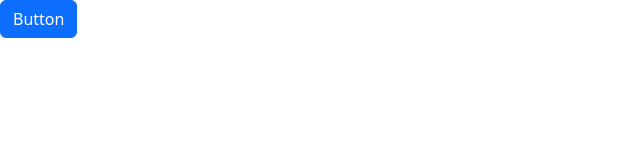
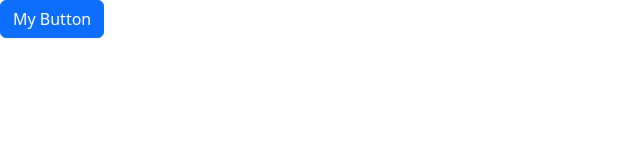
Before and after one commit to Dannymak1993/react-practice, a React (Vite) app: page / in a window 1280 px wide. Shown: the top 160 px of the page, without its empty margins (0-640 px from the left). Built offline with nearby package versions, Linux system fonts and the light colour scheme.

Commit message:
modified button component

```diff
--- a/src/App.tsx
+++ b/src/App.tsx
@@ -3,7 +3,7 @@ import Button from "./components/Button";
 function App() {
   return (
     <div>
-      <Button></Button>
+      <Button>My Button</Button>
     </div>
   );
 }
--- a/src/components/Button.tsx
+++ b/src/components/Button.tsx
@@ -1,8 +1,13 @@
 import React from 'react'
 
-const Button = () => {
+interface Props {
+children: string;
+
+}
+
+const Button = ({children}:Props) => {
   return (
-    <button className="btn btn-primary">Button</button>
+    <button className="btn btn-primary">{children}</button>
   )
 }
 
```
